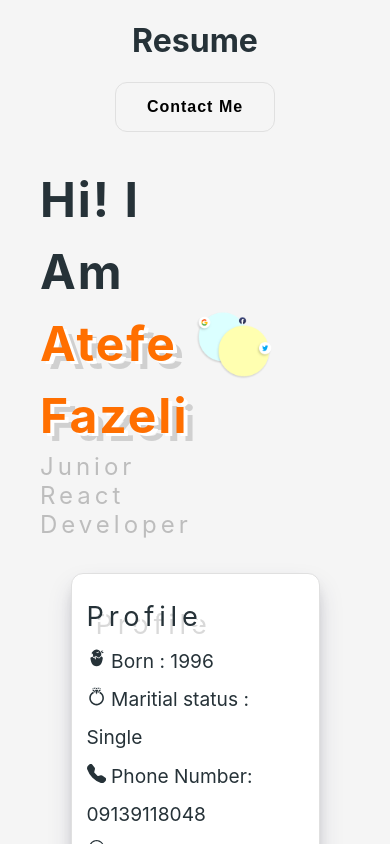
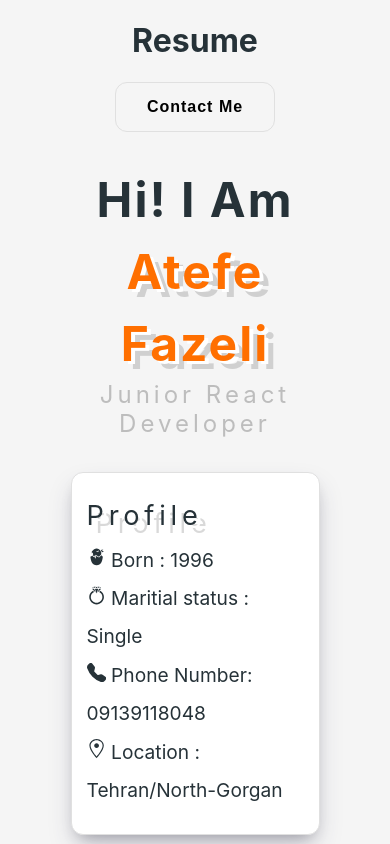
Before and after one commit to atefe-fazeli/resume-2022, a React (Create React App) app: page / in a window 390 px wide. Shown: the top 844 px of the page. Built offline with nearby package versions, Linux system fonts and the light colour scheme.

Commit message:
some bugs fixed

```diff
--- a/src/components/Contact.js
+++ b/src/components/Contact.js
@@ -7,10 +7,10 @@ const Contact = () => {
     return (
         <div className={styles.container}>
             <ul className={styles.navbarlist}>
-                <li><a href='#'> <RiTelegramLine className={styles.icon}/>Telegram</a></li>
-                <li><a href='#'><MdOutlineMailOutline className={styles.icon}/>Email</a></li>
-                <li><a href='#'><FaWhatsapp className={styles.icon}/>WhatsApp</a></li>
-                <li><a href='#'><FaInstagram className={styles.icon}/>Inestgram</a></li>
+                <li><a  href='https://t.me/fefeFazeli' target="_blank"> <RiTelegramLine className={styles.icon}/>Telegram</a></li>
+                <li><a href='mailto:atefefazeli1996@gmail.com' target="_blank" ><MdOutlineMailOutline className={styles.icon}/>Email</a></li>
+                <li><a  target="_blank" href='https://wa.me/09307651749'><FaWhatsapp className={styles.icon}/>WhatsApp</a></li>
+                <li><a href='https://instagram.com/bochiifazeli' target="_blank"><FaInstagram className={styles.icon}/>Inestgram</a></li>
             </ul>
 
         </div>
--- a/src/components/Landing.js
+++ b/src/components/Landing.js
@@ -9,7 +9,7 @@ const Landing = () => {
             <h1 className={styles.intro}>Hi! I Am<span> Atefe Fazeli</span></h1>
             <p className={styles.paragraph}>Junior React Developer</p>
             </div>
-            <div  >
+            <div className={styles.imagecontainer} >
                 <img src={Mypic} alt="PIC" className={styles.containerimg}/>
             </div>
 
--- a/src/components/Landing.module.css
+++ b/src/components/Landing.module.css
@@ -4,9 +4,8 @@
     justify-content: space-around
     ;
 }
-.container>div{
+.container>div {
     width: 50%;
-
 }
 .intro{
 font-size: 3rem;
@@ -33,7 +32,19 @@ letter-spacing: 4px;
 
     width: 50%;
     height: 400px;
-    /* background-color: red; */
-
 
 }
+@media screen and  (max-width:786px){
+    .imagecontainer{
+     display: none;
+    }
+    .intro{
+        text-align: center;
+    }
+    .paragraph{
+        text-align: center;
+    }
+    .container>div{
+width: 80%;
+    }
+}
```
